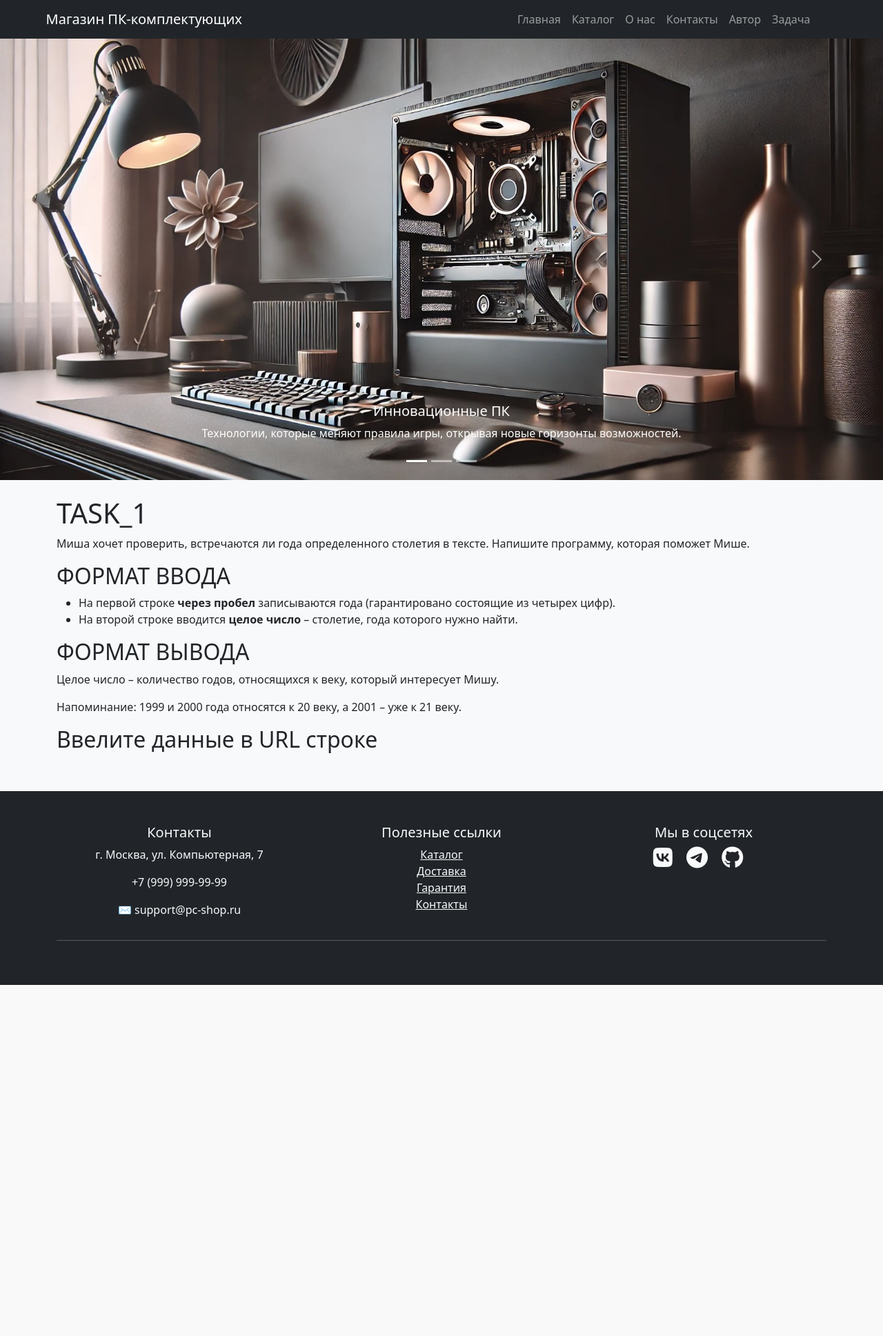
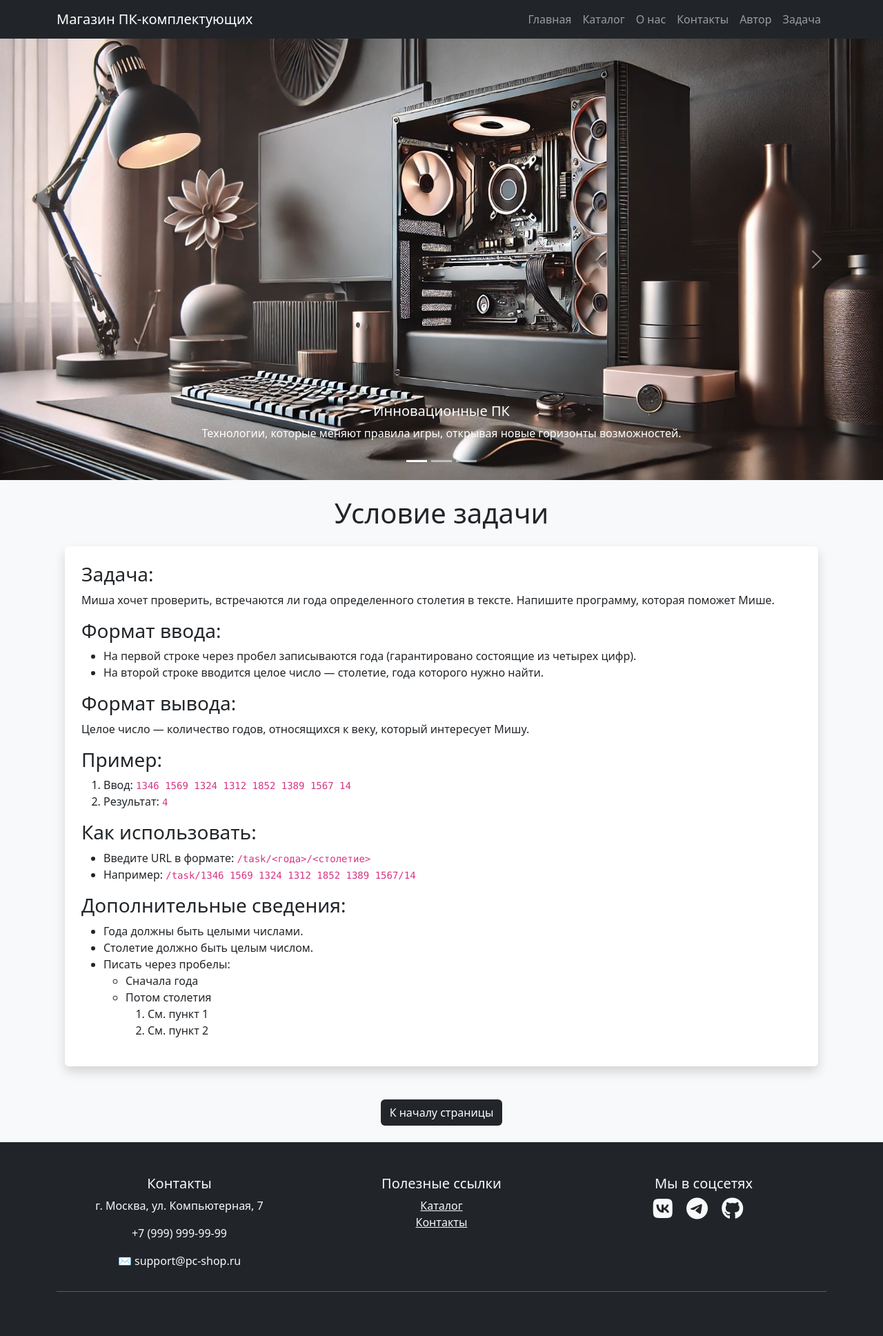
Before and after one commit to EpifanovID/web_site, a Django app: page /task/ in a window 1280 px wide. Shown: the whole page at 69% size. Before the commit the page ends 1428 px from the top, so only its background shows below. Run offline with Django 5.2, Linux system fonts and the light colour scheme.

Commit message:
Added little fix

```diff
--- a/myapp/templates/base.html
+++ b/myapp/templates/base.html
@@ -32,7 +32,7 @@
                 <li class="nav-item"><a class="nav-link" href="/task/">Задача</a></li>
             </ul>
         </div>
-    </div>task
+    </div>
 </nav>
 
 <!-- Карусель с изображениями -->
@@ -101,10 +101,8 @@
             <div class="col-md-4 text-center">
                 <h5>Полезные ссылки</h5>
                 <ul class="list-unstyled">
-                    <li><a href="#" class="text-light">Каталог</a></li>
-                    <li><a href="#" class="text-light">Доставка</a></li>
-                    <li><a href="#" class="text-light">Гарантия</a></li>
-                    <li><a href="#" class="text-light">Контакты</a></li>
+                    <li><a href="/catalog/" class="text-light">Каталог</a></li>
+                    <li><a href="/contacts/" class="text-light">Контакты</a></li>
                 </ul>
             </div>
             <div class="col-md-4 text-center">
--- a/myapp/templates/task.html
+++ b/myapp/templates/task.html
@@ -1,26 +1,51 @@
 {% extends 'base.html' %}
 
-{% load static %}
-
-{% block title %} Автор | Магазин ПК-комплектующих{% endblock %}
+{% block title %}Условие задачи | Магазин ПК-комплектующих{% endblock %}
 
 {% block content %}
+    <div class="container">
+        <h1 class="text-center">Условие задачи</h1>
+        <div class="bg-white p-4 rounded shadow mt-4">
+            <h3>Задача:</h3>
+            <p>Миша хочет проверить, встречаются ли года определенного столетия в тексте. Напишите программу, которая поможет Мише.</p>
 
-<h1>TASK_1</h1>
-    <p>Миша хочет проверить, встречаются ли года определенного столетия в тексте. Напишите программу, которая поможет Мише.</p>
+            <h3>Формат ввода:</h3>
+            <ul>
+                <li>На первой строке через пробел записываются года (гарантировано состоящие из четырех цифр).</li>
+                <li>На второй строке вводится целое число — столетие, года которого нужно найти.</li>
+            </ul>
 
-    <h2>ФОРМАТ ВВОДА</h2>
-    <ul>
-        <li>На первой строке <b>через пробел</b> записываются года (гарантировано состоящие из четырех цифр).</li>
-        <li>На второй строке вводится <b>целое число</b> – столетие, года которого нужно найти.</li>
-    </ul>
+            <h3>Формат вывода:</h3>
+            <p>Целое число — количество годов, относящихся к веку, который интересует Мишу.</p>
 
-    <h2>ФОРМАТ ВЫВОДА</h2>
-    <p>Целое число – количество годов, относящихся к веку, который интересует Мишу.</p>
-    <p>Напоминание: 1999 и 2000 года относятся к 20 веку, а 2001 – уже к 21 веку.</p>
+            <h3>Пример:</h3>
+            <ol>
+                <li>Ввод: <code>1346 1569 1324 1312 1852 1389 1567 14</code></li>
+                <li>Результат: <code>4</code></li>
+            </ol>
 
-    <h2>Ввелите данные в URL строке</h2>
+            <h3>Как использовать:</h3>
+            <ul>
+                <li>Введите URL в формате: <code>/task/&lt;года&gt;/&lt;столетие&gt;</code></li>
+                <li>Например: <code>/task/1346 1569 1324 1312 1852 1389 1567/14</code></li>
+            </ul>
 
-{% block back_to_top %}{% endblock %}
-
+            <h3>Дополнительные сведения:</h3>
+            <ul>
+                <li>Года должны быть целыми числами.</li>
+                <li>Столетие должно быть целым числом.</li>
+                <li>Писать через пробелы:
+                    <ul>
+                        <li>Сначала года</li>
+                        <li>Потом столетия
+                            <ol>
+                                <li>См. пункт 1</li>
+                                <li>См. пункт 2</li>
+                            </ol>
+                        </li>
+                    </ul>
+                </li>
+            </ul>
+        </div>
+    </div>
 {% endblock %}
--- a/myapp/views.py
+++ b/myapp/views.py
@@ -91,6 +91,9 @@ products = [
 # Представление каталога
 def catalog(request):
     context = {'products': products}
+    print("\n\n\n\n\n")
+    print(context)
+    print("\n\n\n\n\n")
     return render(request, 'catalog.html', context)
 
 def product(request, name):
@@ -116,38 +119,11 @@ def contacts(request):
 def task(request):
     return render(request, 'task.html')
 
-# def task_result(request, years, century):
-#     """
-#     Обработчик для задачи.
-#     Принимает years и century как позиционные аргументы.
-#     """
-#     # Преобразуем строку с годами в список чисел
-#     year_list = list(map(int, years.split()))
-#     century = int(century)
-
-#     # Считаем количество годов, относящихся к указанному столетию
-#     count = 0
-#     for year in year_list:
-#         if (year - 1) // 100 + 1 == century:
-#             count += 1
-
-#     # Передаем данные в шаблон
-#     context = {
-#         'years': years,
-#         'century': century,
-#         'result': count,
-#     }
-#     return render(request, 'task_result.html', context)
-
 def task_result(request, years, century):
     """
     Обработчик для задачи.
     Принимает years и century как позиционные аргументы.
     """
-    print("\n\n\n\n")
-    print(years)  # Проверка входных данных
-    print(century)
-    print("\n\n\n\n")
 
     try:
         # Разделяем строку с годами по пробелам
@@ -228,7 +204,5 @@ def author(request):
         'program_info': program_info,
         'classmates': classmates
     }
-    print("\n\n\\n\n #$%^&*()*&^%$#%^&*()*&^%$^&*()\n\n\n\n\n\n\n")
-    print(context["author_info"])
 
     return render(request, 'author.html', context)
```
